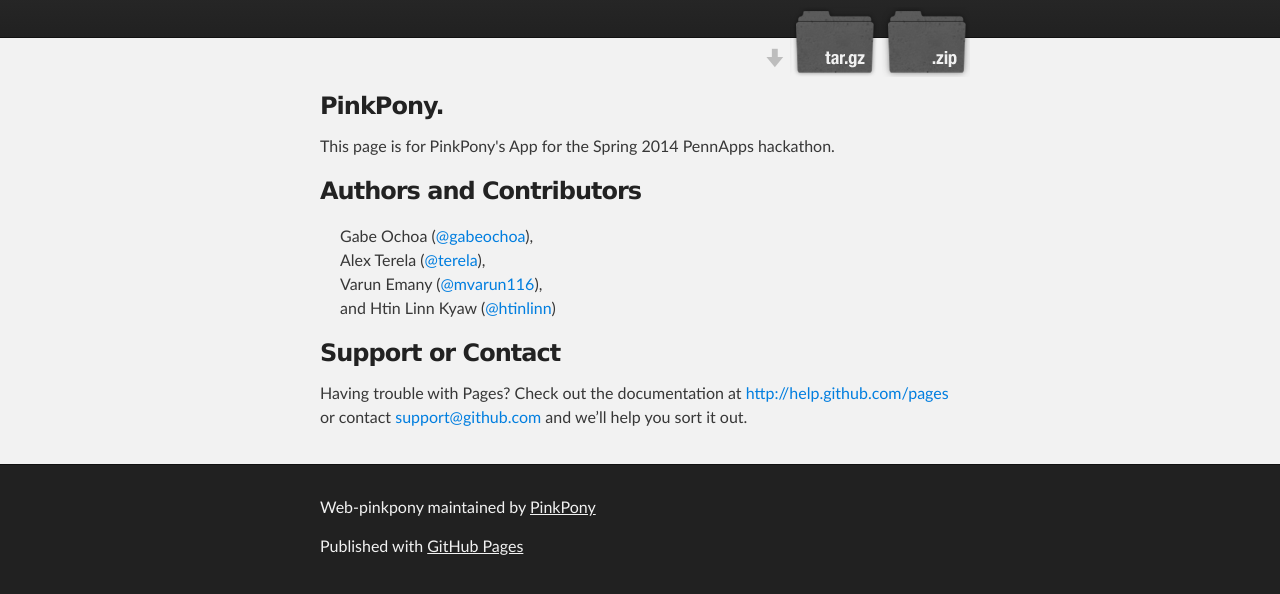
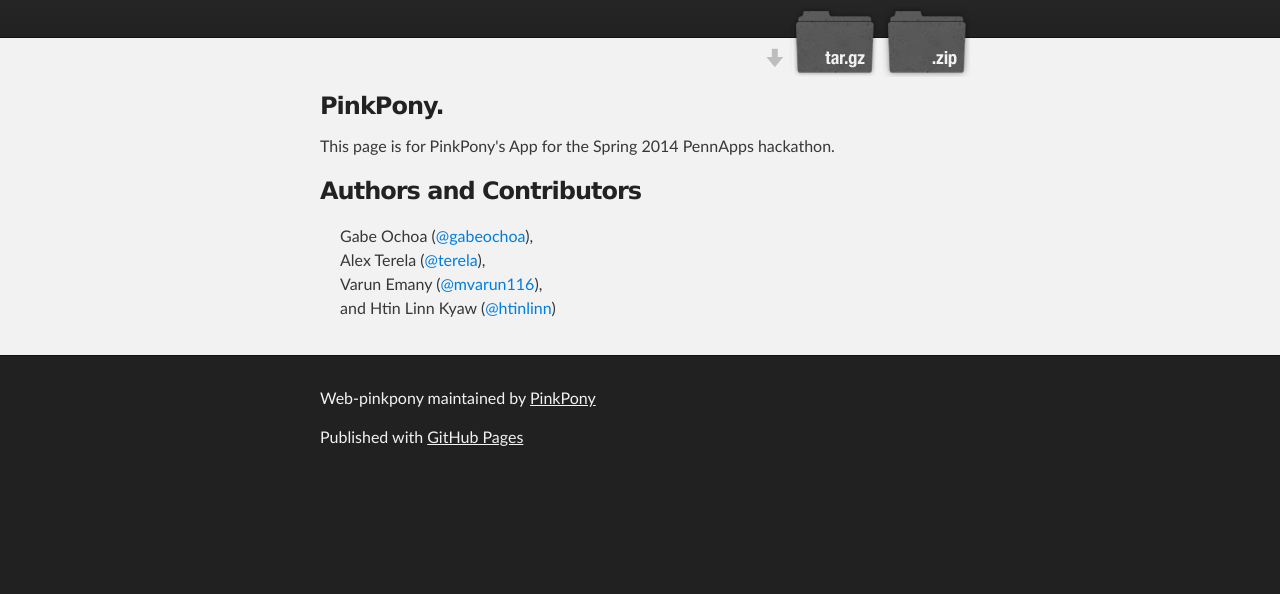
Before and after one commit to PinkPony/Web-PinkPony, a plain HTML site: page index.html in a window 1280 px wide. Shown: the part 136-730 px from the top of the page. Drawn offline with Linux system fonts and the light colour scheme.

Commit message:
1:59-Sat

```diff
--- a/index.html
+++ b/index.html
@@ -52,10 +52,7 @@
 </p>
 
 
-<h3>
-<a name="support-or-contact" class="anchor" href="#support-or-contact"><span class="octicon octicon-link"></span></a>Support or Contact</h3>
 
-<p>Having trouble with Pages? Check out the documentation at <a href="http://help.github.com/pages">http://help.github.com/pages</a> or contact <a href="mailto:support@github.com">support@github.com</a> and we’ll help you sort it out.</p>
       </section>
     </div>
 
```
